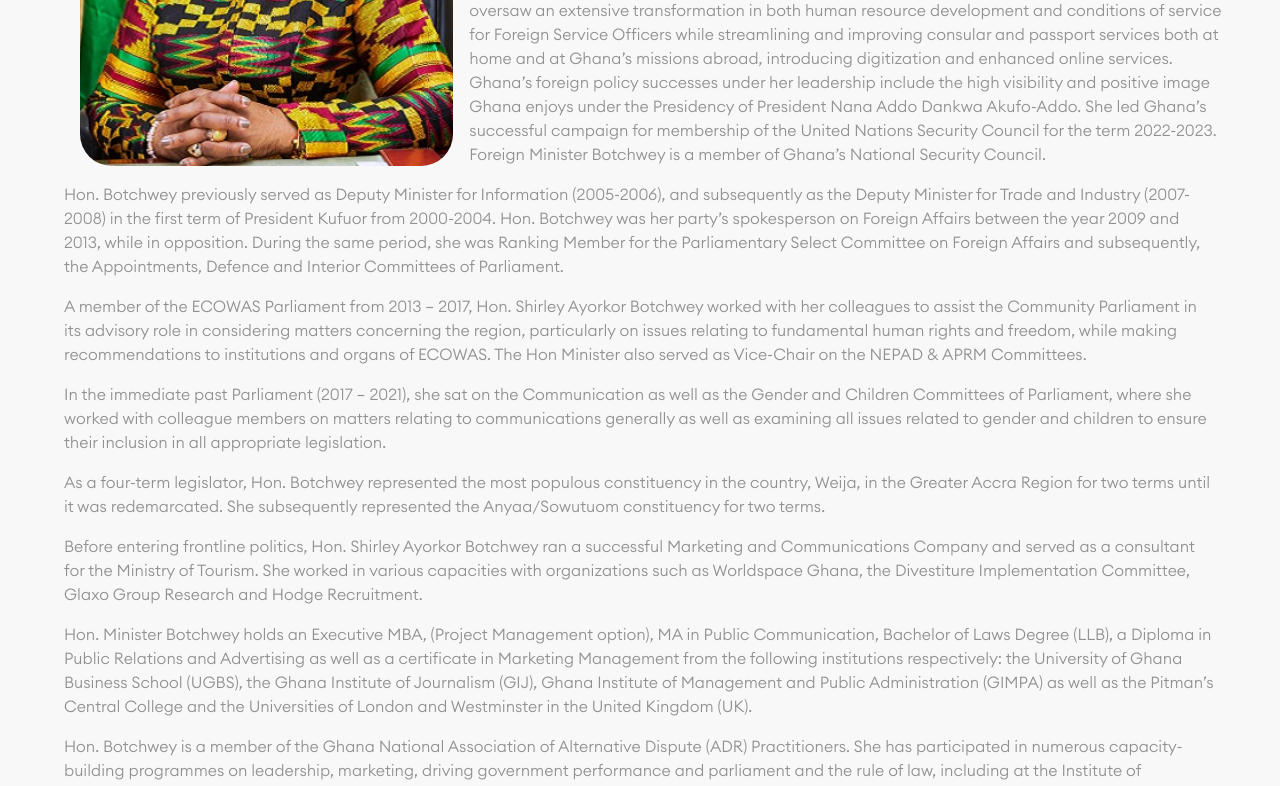
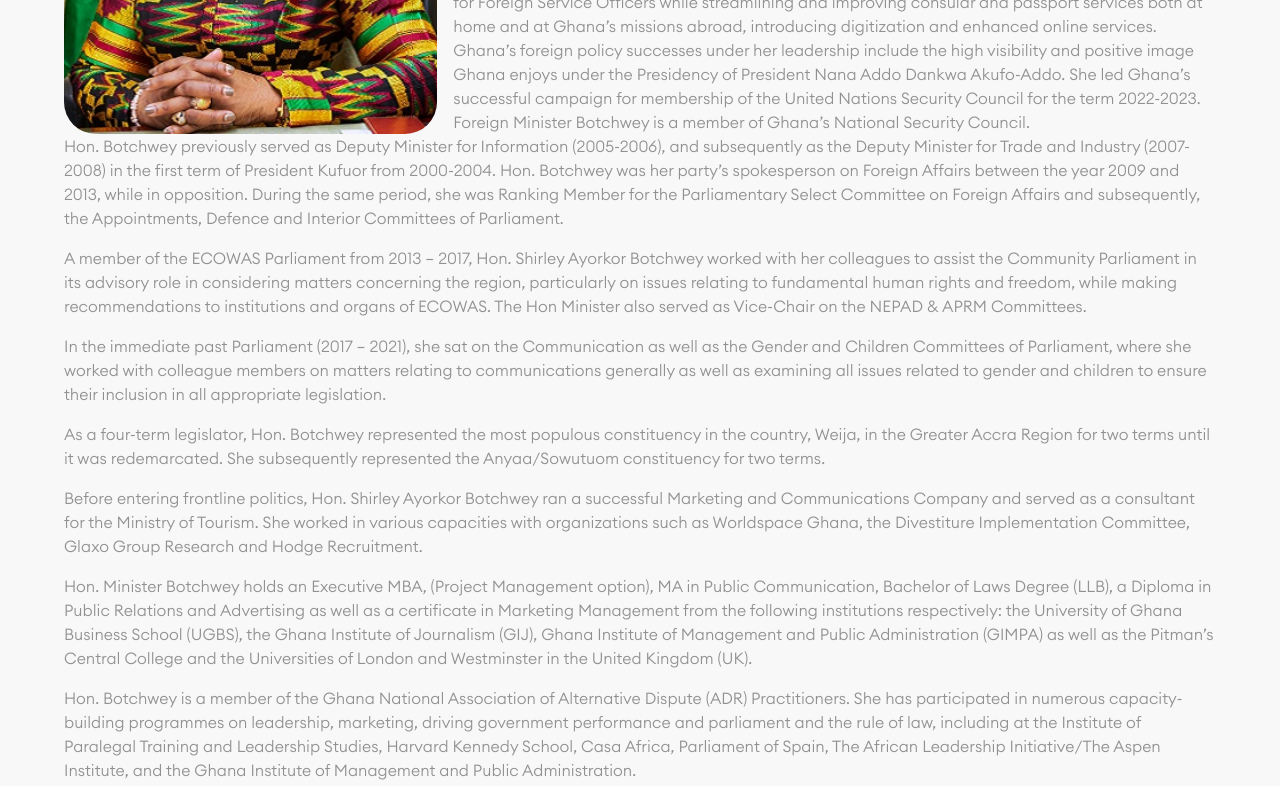
Before and after one commit to stanleyHayes/mfa, a React (Create React App) app: page /about/honorable-ministers-profile in a window 1280 px wide. Shown: the part 980-1766 px from the top of the page. Built offline with nearby package versions, Linux system fonts and the light colour scheme.

Commit message:
Minor change

```diff
--- a/src/pages/about/honorable-minister-profile.js
+++ b/src/pages/about/honorable-minister-profile.js
@@ -58,7 +58,7 @@ const HonorableMinisterProfile = () => {
                 py: {xs: 8}
             }}>
                 <Container>
-                    <Stack direction="column" spacing={2}>
+
                     <Typography variant="h5" sx={{color: 'text.primary'}}>
                         PROFILE OF THE HONOURABLE MINISTER
                     </Typography>
@@ -126,7 +126,7 @@ const HonorableMinisterProfile = () => {
                             </Stack>
                         </Grid>
                     </Grid>
-
+                    <Stack direction="column" spacing={2}>
                         <Typography variant="body1" sx={{color: 'text.secondary'}}>
                             Hon. Botchwey previously served as Deputy Minister for Information (2005-2006), and
                             subsequently as the Deputy Minister for Trade and Industry (2007-2008) in the first term of
```
Lines whose indentation alone changed are shown as unchanged.
